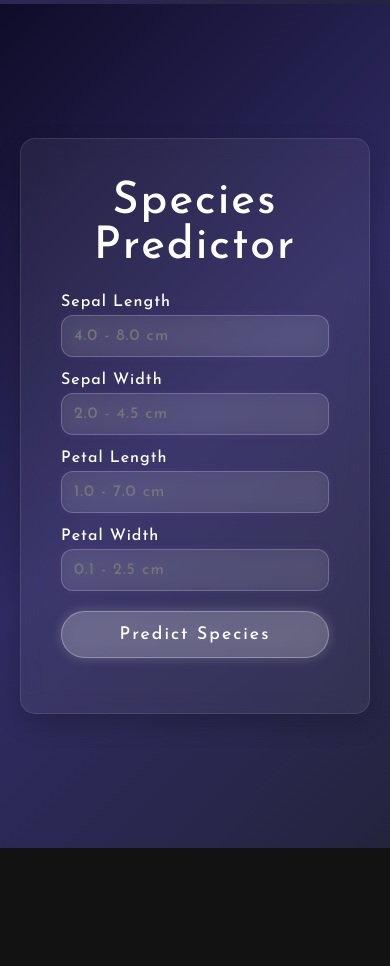
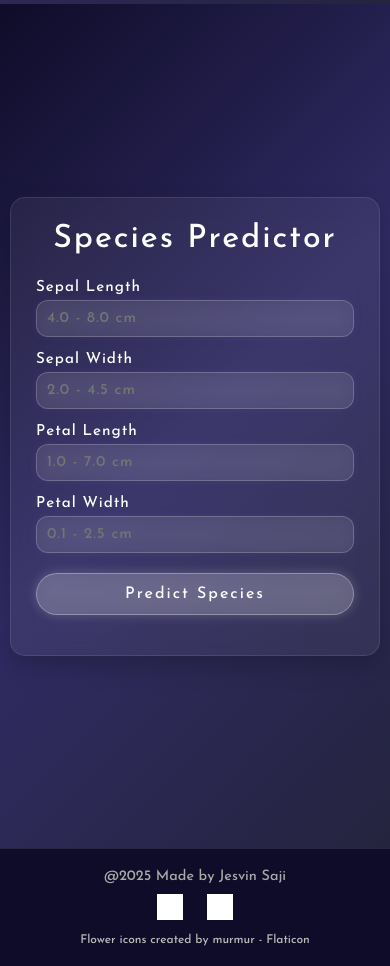
Before and after one commit to J-s-v-n/Iris_Identifier, a plain HTML site: page index.html in a window 390 px wide. Shown: the part 840-1806 px from the top of the page. Before the commit the page ends 1688 px from the top, so only its background shows below. Drawn offline with nearby package versions, Linux system fonts and the light colour scheme; grey boxes are pictures that could not be loaded.

Commit message:
Added footer with social links and Flaticon attribution

```diff
--- a/index.html
+++ b/index.html
@@ -4,11 +4,11 @@
   <meta charset="UTF-8" />
   <meta name="viewport" content="width=device-width, initial-scale=1.0"/>
   <title>Iris Flower Classifier</title>
+  <link rel="icon" type="image/png" href="flower.png">
   <link rel="stylesheet" href="style.css" />
   <link href="https://fonts.googleapis.com/css2?family=Michroma&display=swap" rel="stylesheet">
 </head>
 <body>
-
   <!-- Fullscreen Landing Page -->
 <section class="landing">
   <div class="landing-content">
@@ -45,5 +45,22 @@
   </section>
 
   <script src="script.js"></script>
+
+<footer class="site-footer">
+  <p>@2025 Made by Jesvin Saji</p>
+  <div class="footer-icons">
+    <a href="https://www.linkedin.com/in/jesvin-saji-b52628259/" target="_blank" title="LinkedIn">
+      <img src="https://cdn-icons-png.flaticon.com/512/174/174857.png" alt="LinkedIn" />
+    </a>
+    <a href="https://github.com/J-s-v-n" target="_blank" title="GitHub">
+      <img src="https://cdn-icons-png.flaticon.com/512/25/25231.png" alt="GitHub" />
+    </a>
+  </div>
+  <p class="attribution">
+    <a href="https://www.flaticon.com/free-icons/flower" target="_blank" title="flower icons">
+      Flower icons created by murmur - Flaticon
+    </a>
+  </p>
+</footer>
 </body>
 </html>
--- a/style.css
+++ b/style.css
@@ -178,3 +178,110 @@ input[type=number]::-webkit-outer-spin-button {
   -webkit-appearance: none;
   margin: 0;
 }
+/* ----------------------------------
+   📱 Responsive Design for Mobile
+---------------------------------- */
+@media (max-width: 768px) {
+  /* BIG TEXT: IRIS */
+  .landing-content h1.glow-title {
+    font-size: 4.5rem;
+    letter-spacing: 8px;
+  }
+
+  /* SUBTITLE */
+  .subtitle-upper {
+    font-size: 1.5rem;
+    letter-spacing: 1.5px;
+  }
+
+  /* TAGLINE */
+  .tagline {
+    font-size: 1rem;
+    letter-spacing: 0.5px;
+  }
+
+  /* EXPLORE BUTTON */
+  .explore-btn {
+    font-size: 1rem;
+    padding: 12px 24px;
+    bottom: 30px;
+  }
+
+  /* FORM SECTION */
+  .form-section {
+    padding: 40px 10px;
+  }
+
+  .form-container {
+    padding: 25px;
+    max-width: 100%;
+  }
+
+  /* FORM TITLE */
+  .form-title {
+    font-size: 2rem;
+  }
+
+  /* LABELS */
+  label {
+    font-size: 0.95rem;
+  }
+
+  /* INPUT BOXES */
+  input {
+    padding: 10px;
+    font-size: 15px;
+  }
+
+  /* BUTTON */
+  button {
+    font-size: 1rem;
+    padding: 12px;
+  }
+}
+.site-footer {
+  background: #0f0c29;
+  color: #aaa;
+  text-align: center;
+  padding: 20px;
+  font-size: 0.9rem;
+  font-family: 'Josefin Sans', sans-serif;
+  border-top: 1px solid rgba(255, 255, 255, 0.1);
+}
+
+.footer-icons {
+  margin: 10px 0;
+}
+
+.footer-icons a {
+  margin: 0 10px;
+  display: inline-block;
+  transition: transform 0.3s ease;
+}
+
+.footer-icons a:hover {
+  transform: scale(1.2);
+}
+
+.footer-icons img {
+  width: 26px;
+  height: 26px;
+  filter: brightness(0) invert(1);
+}
+
+/* Attribution style */
+.attribution {
+  font-size: 0.75rem;
+  color: #888;
+  margin-top: 10px;
+}
+
+.attribution a {
+  color: #bbb;
+  text-decoration: none;
+}
+
+.attribution a:hover {
+  text-decoration: underline;
+  color: #fff;
+}
```
Also changed, not shown: flower.png (added), linkedin-logo.png (added).
